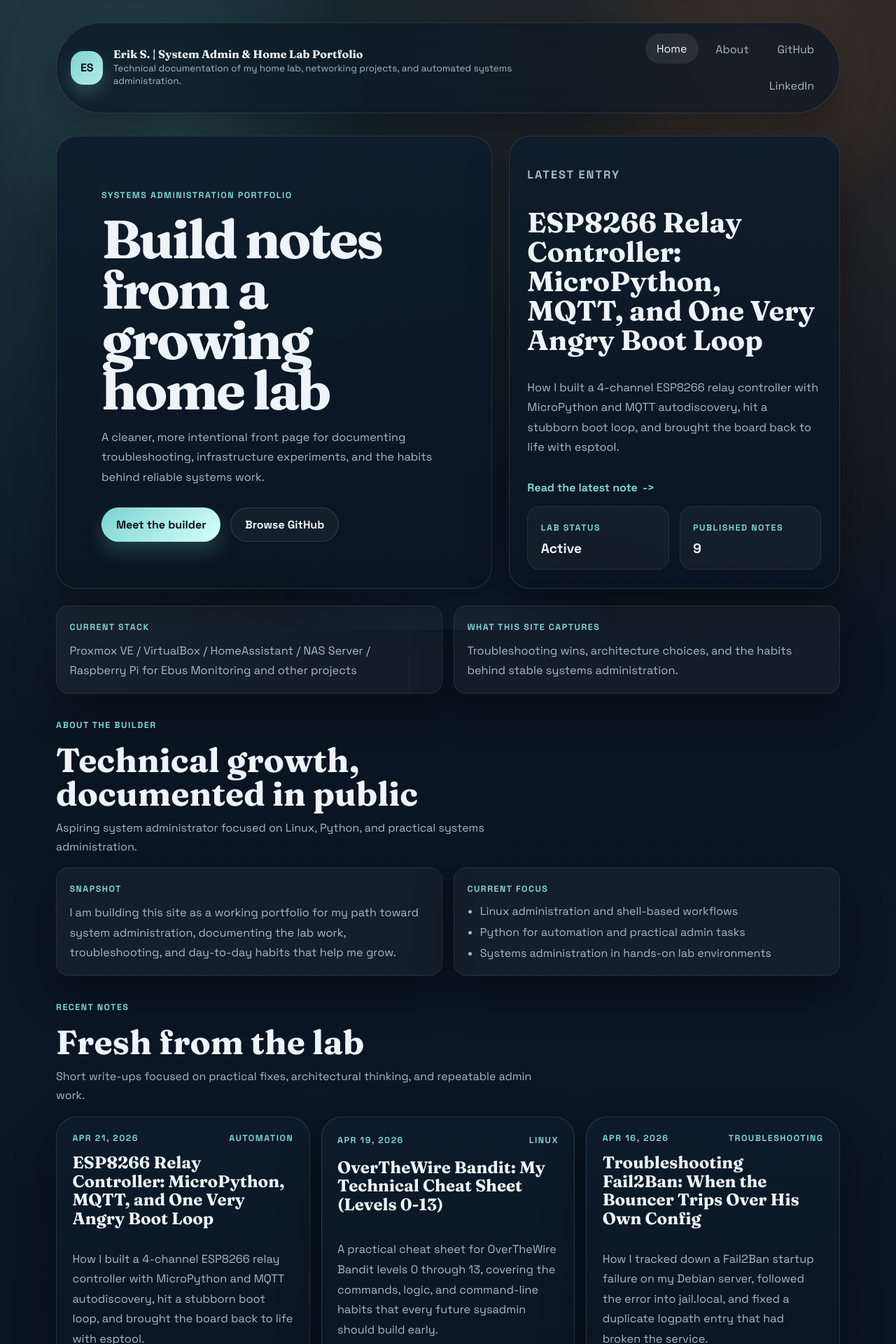
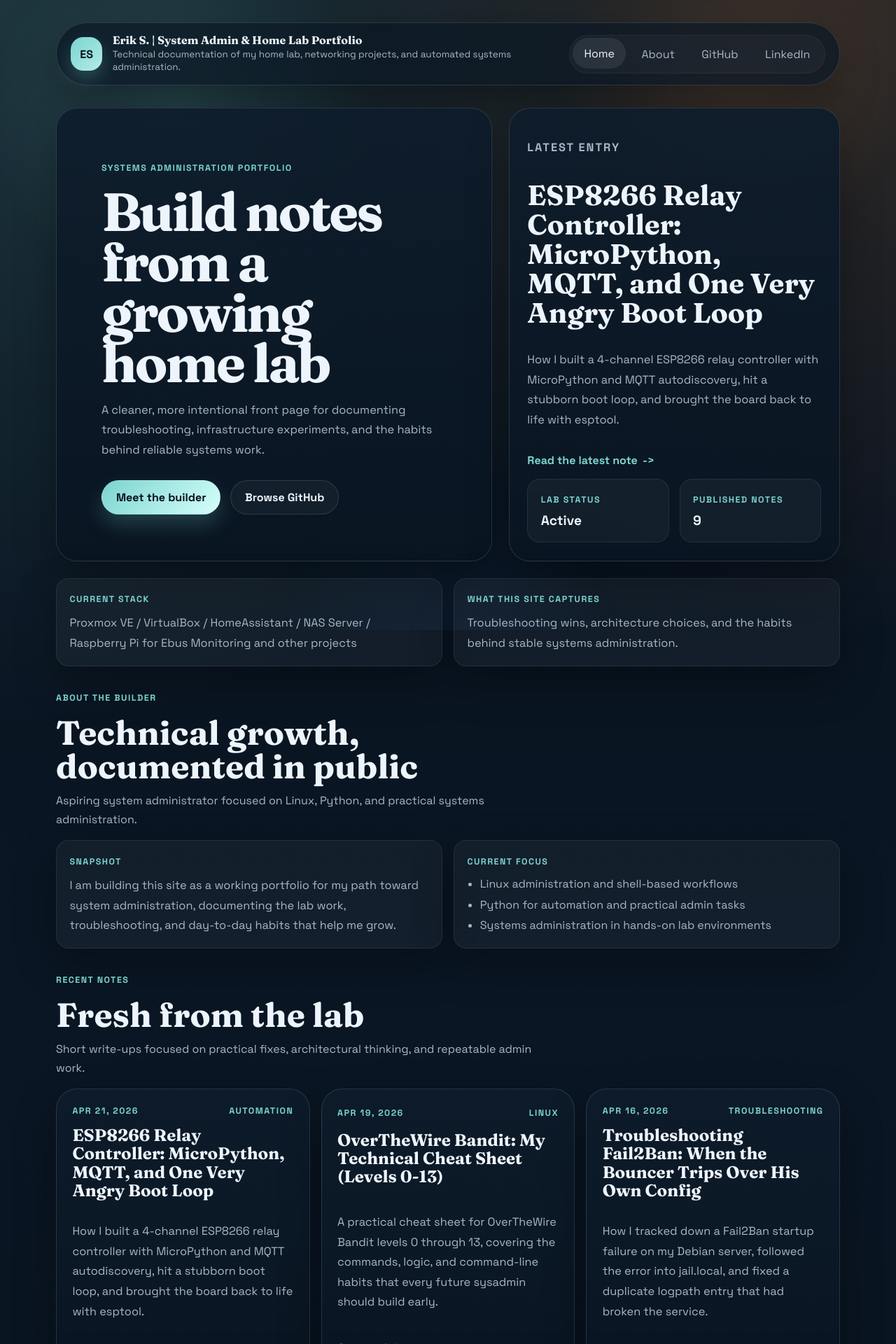
Before and after one commit to eriksleziona/eriksleziona.github.io, a Jekyll site: the page built from index.markdown, in a window 1280 px wide. Shown: the top 1920 px of the page at 70% size. Built offline with Jekyll 4.4.1, drawn with Linux system fonts in a browser that asks for light colours.

Commit message:
Layout Updates:

```diff
--- a/assets/main.scss
+++ b/assets/main.scss
@@ -69,9 +69,9 @@ img {
 }
 
 .site-header {
-  display: flex;
+  display: grid;
+  grid-template-columns: minmax(0, 1fr) auto;
   align-items: center;
-  justify-content: space-between;
   gap: 1.25rem;
   padding: 1rem 1.25rem;
   margin: 1rem 0 2rem;
@@ -104,6 +104,7 @@ img {
 .brand-copy {
   display: grid;
   gap: 0.15rem;
+  min-width: 0;
 }
 
 .brand-copy strong,
@@ -127,17 +128,36 @@ img {
 }
 
 .site-nav {
-  display: flex;
+  display: inline-flex;
   align-items: center;
-  gap: 0.55rem;
-  flex-wrap: wrap;
+  gap: 0.4rem;
+  flex-wrap: nowrap;
   justify-content: flex-end;
+  padding: 0.3rem;
+  border-radius: 999px;
+  background: rgba(255, 255, 255, 0.03);
+  border: 1px solid rgba(255, 255, 255, 0.05);
+  overflow-x: auto;
+  overscroll-behavior-x: contain;
+  scrollbar-width: thin;
+  scrollbar-color: rgba(169, 183, 199, 0.28) transparent;
+}
+
+.site-nav::-webkit-scrollbar {
+  height: 6px;
+}
+
+.site-nav::-webkit-scrollbar-thumb {
+  background: rgba(169, 183, 199, 0.28);
+  border-radius: 999px;
 }
 
 .site-nav a {
+  flex: 0 0 auto;
   padding: 0.7rem 1rem;
   border-radius: 999px;
   color: var(--muted);
+  white-space: nowrap;
   transition: background-color 160ms ease, color 160ms ease, transform 160ms ease;
 }
 
@@ -384,7 +404,7 @@ img {
 }
 
 .page-hero {
-  padding: 0.5rem 0 0;
+  padding: 0.5rem 0 1.15rem;
 }
 
 .page-hero h1 {
@@ -499,6 +519,7 @@ img {
   display: flex;
   gap: 0.55rem;
   flex-wrap: wrap;
+  margin: 0.2rem 0 0;
 }
 
 .tag {
@@ -581,6 +602,10 @@ img {
     justify-content: flex-start;
   }
 
+  .site-nav {
+    width: 100%;
+  }
+
   .hero {
     grid-template-columns: 1fr;
   }
@@ -623,7 +648,23 @@ img {
 
   .site-nav a,
   .button {
+    justify-content: center;
+  }
+
+  .site-nav {
     width: 100%;
+    margin-inline: -0.15rem;
+    padding: 0.25rem 0.15rem 0.4rem;
+    justify-content: flex-start;
+    scroll-padding-inline: 0.15rem;
+  }
+
+  .button {
+    width: 100%;
+  }
+
+  .site-nav a {
+    width: auto;
     justify-content: center;
   }
 }
```
